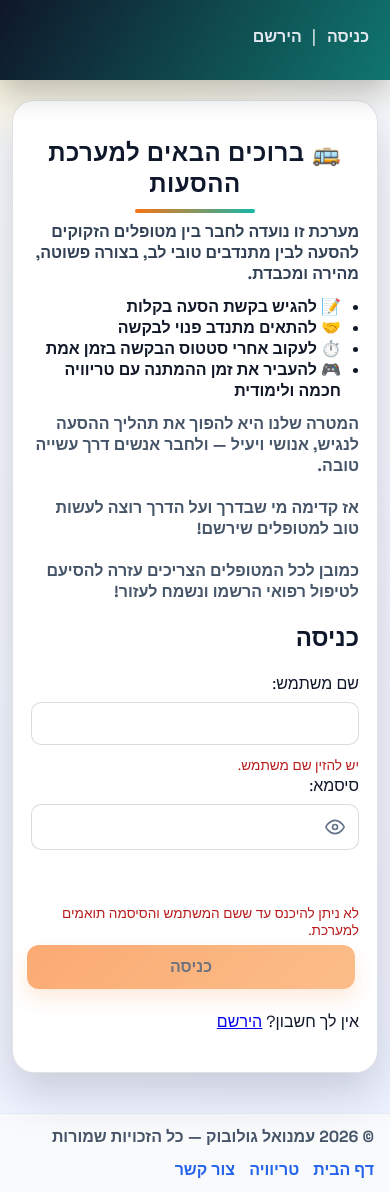
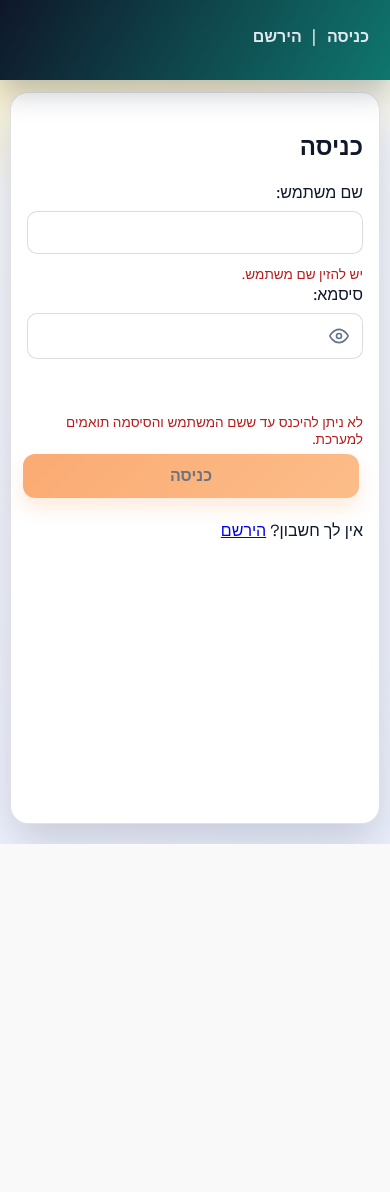
Before and after one commit to imanuel1984/stransport, a Django app: page /accounts/login/ in a window 390 px wide. After the commit the page ends 844 px from the top, so only its background shows below. Run offline with Django 5.2, Linux system fonts and the light colour scheme; parts of the project's set-up code (start-up, migrations or seed data) failed here and were passed over.

Commit message:
ux(auth): center login/signup on mobile and remove extra scroll
Made-with: Cursor

```diff
--- a/stransport/static/stransport/stransport.css
+++ b/stransport/static/stransport/stransport.css
@@ -19,6 +19,12 @@
   box-sizing: border-box;
 }
 
+html,
+body {
+  max-width: 100%;
+  overflow-x: hidden;
+}
+
 body {
   font-family: 'Space Grotesk', system-ui, Arial, sans-serif;
   background: radial-gradient(1200px 500px at 10% -10%, #fde68a 0%, transparent 55%),
@@ -30,6 +36,8 @@ body {
   direction: rtl;
   text-align: right;
   min-height: 100vh;
+  display: flex;
+  flex-direction: column;
 }
 
 nav {
@@ -58,6 +66,7 @@ nav a:hover {
 }
 
 main {
+  flex: 1;
   max-width: 980px;
   margin: 32px auto 60px;
   background: var(--surface);
@@ -66,6 +75,15 @@ main {
   box-shadow: var(--shadow);
   border: 1px solid var(--border);
   animation: liftIn 0.6s ease both;
+}
+
+.auth-page {
+  min-height: 100dvh;
+}
+
+.auth-page main.auth-main {
+  max-width: 440px;
+  width: min(440px, calc(100% - 24px));
 }
 
 .page-title {
@@ -810,6 +828,18 @@ a.button:hover {
     padding: 20px 18px 24px;
   }
 
+  .auth-page main.auth-main {
+    width: calc(100% - 20px);
+    margin: 12px auto 20px;
+    padding: 18px 16px 20px;
+    border-radius: 18px;
+  }
+
+  .auth-page .welcome-card,
+  .auth-page .app-footer {
+    display: none;
+  }
+
   nav {
     flex-direction: column;
     gap: 8px;
--- a/stransport/templates/registration/login.html
+++ b/stransport/templates/registration/login.html
@@ -1,6 +1,8 @@
 {% extends "stransport/layout.html" %}
 
 {% block title %}כניסה{% endblock %}
+{% block body_class %}auth-page{% endblock %}
+{% block main_class %}auth-main{% endblock %}
 
 {% block content %}
 <section class="welcome-card" style="margin: 16px 0;">
--- a/stransport/templates/registration/signup.html
+++ b/stransport/templates/registration/signup.html
@@ -1,5 +1,7 @@
 {% extends "stransport/layout.html" %}
 {% block title %}הרשמה{% endblock %}
+{% block body_class %}auth-page{% endblock %}
+{% block main_class %}auth-main{% endblock %}
 
 {% block content %}
 
--- a/stransport/templates/stransport/layout.html
+++ b/stransport/templates/stransport/layout.html
@@ -36,7 +36,7 @@
   </script>
   <script src="{% static 'stransport/stransport.js' %}?v=20260220" defer></script>
 </head>
-<body>
+<body class="{% block body_class %}{% endblock %}">
   <nav>
     <div>
       {% if current_user.is_authenticated %}
@@ -55,10 +55,10 @@
     </div>
   </nav>
 
-  <main>
+  <main class="{% block main_class %}{% endblock %}">
     {% block content %}{% endblock %}
   </main>
-</body>
+
   <div id="trivia-login-required-msg" style="display:none; position:fixed; bottom:70px; left:50%; transform:translateX(-50%); background:#fef3c7; border:1px solid #f59e0b; padding:12px 24px; border-radius:8px; z-index:9999; box-shadow:0 2px 12px rgba(0,0,0,0.2); font-weight:600;">קודם יש להיכנס</div>
 
   <footer class="app-footer" style="background:#f8fafc;padding:12px 16px;border-top:1px solid #e6eef8;">
@@ -94,4 +94,5 @@
     })();
   </script>
   {% block extra_scripts %}{% endblock %}
+</body>
 </html>
```
